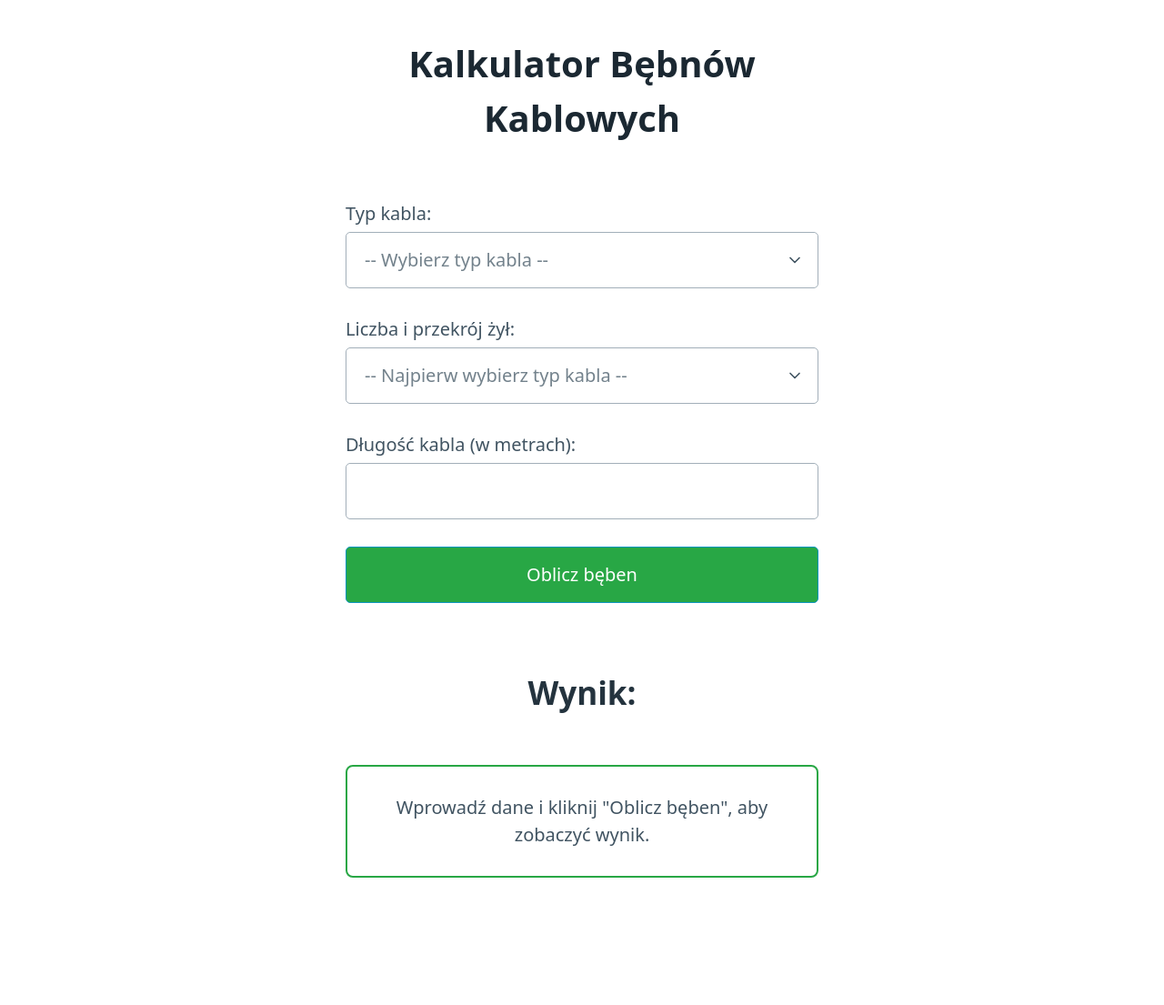
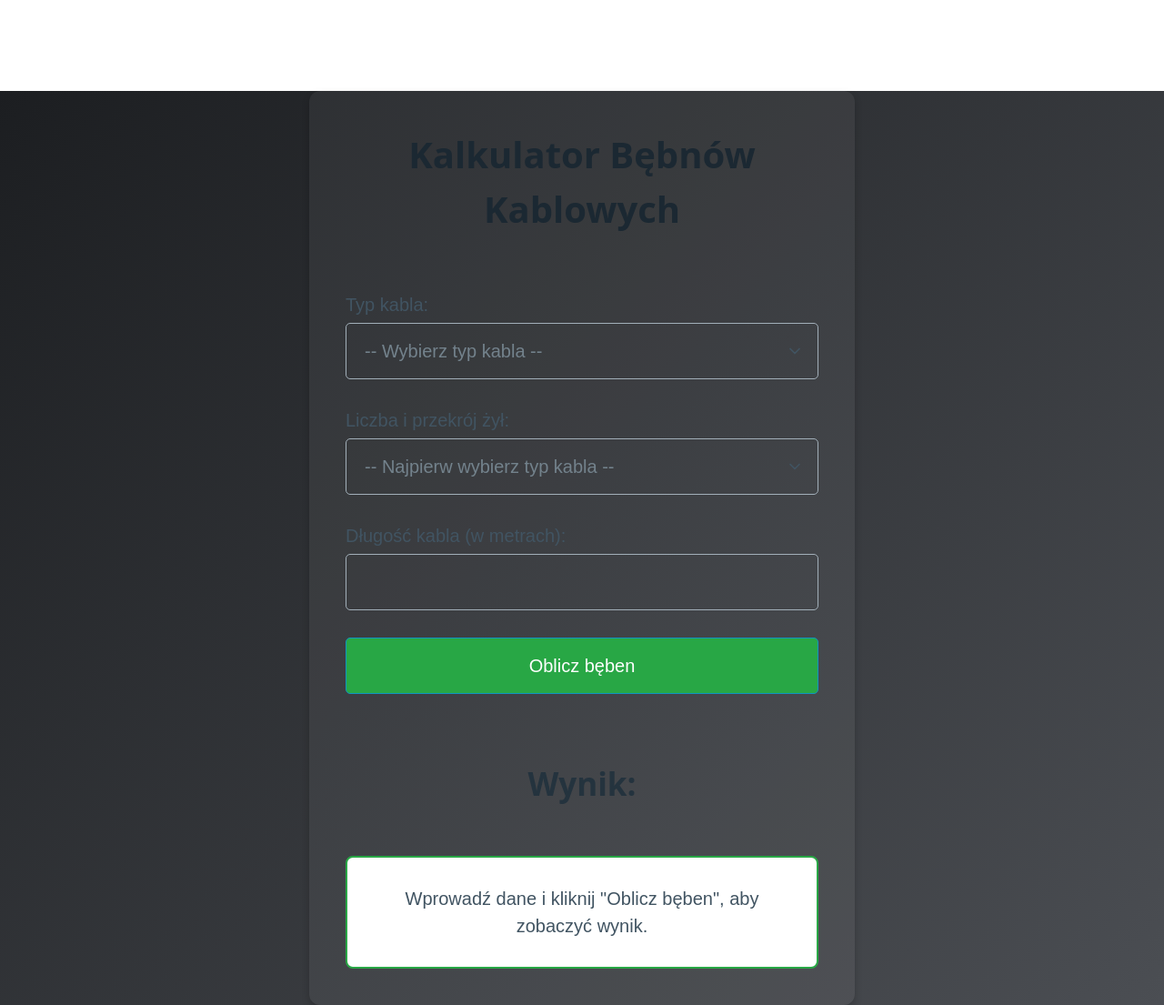
Before and after one commit to ArturBortniczuk/Bebny, a Flask app: template templates/index.html in a window 1280 px wide. Shown: the whole page at 91% size. Before the commit the page ends 965 px from the top, so only its background shows below. Run offline with Flask 3, Linux system fonts and the light colour scheme; the template is opened without the code that fills it, so the values that code supplies are empty; parts of the project's set-up code (start-up, migrations or seed data) failed here and were passed over.

Commit message:
Update index.html

```diff
--- a/templates/index.html
+++ b/templates/index.html
@@ -6,6 +6,14 @@
     <title>Kalkulator Bębnów Kablowych</title>
     <link rel="stylesheet" href="https://cdn.jsdelivr.net/npm/@picocss/pico@1/css/pico.min.css">
     <style>
+        body {
+            background: linear-gradient(135deg, #1c1e21, #4b4e53);
+            color: white;
+            font-family: 'Arial', sans-serif;
+            margin: 0;
+            padding: 0;
+        }
+
         h1, h2 {
             text-align: center;
         }
@@ -13,6 +21,10 @@
         .container {
             padding: 2rem;
             max-width: 600px;
+            background-color: rgba(255, 255, 255, 0.05);
+            border-radius: 12px;
+            box-shadow: 0 4px 8px rgba(0, 0, 0, 0.2);
+            margin-top: 5rem;
         }
 
         select, input[type="number"] {
```
